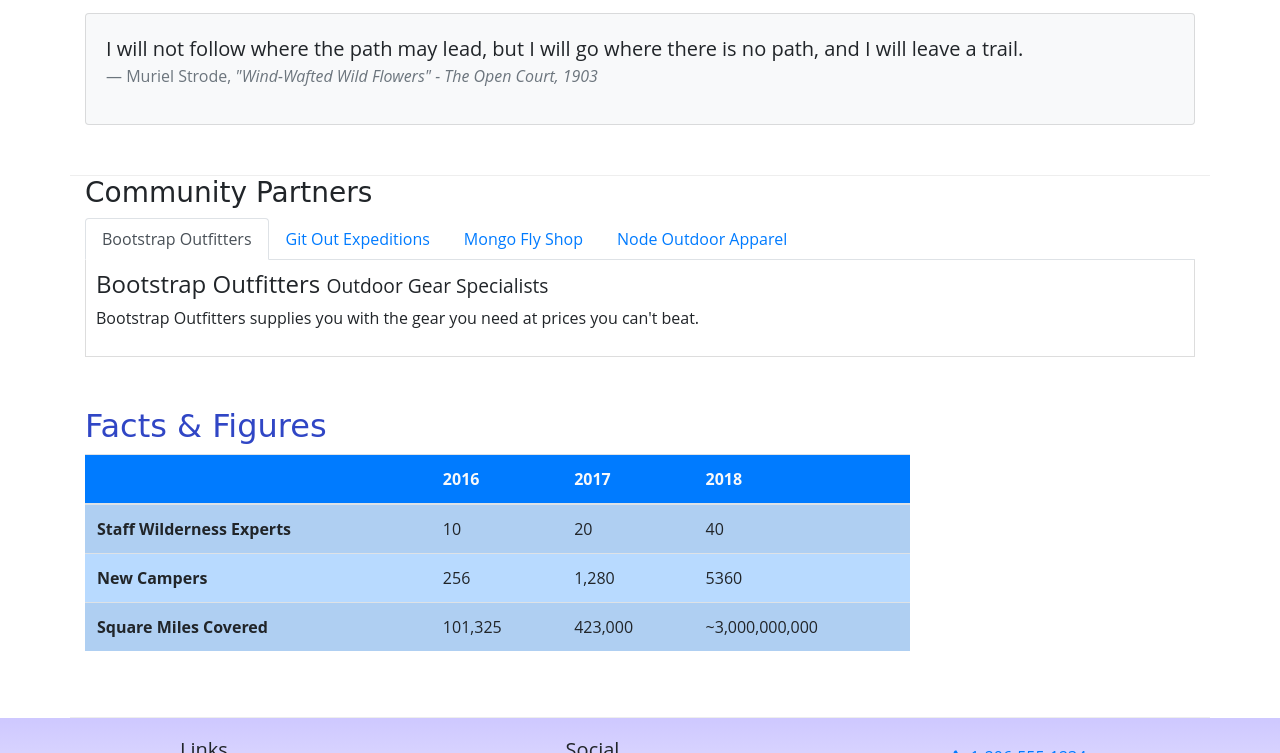
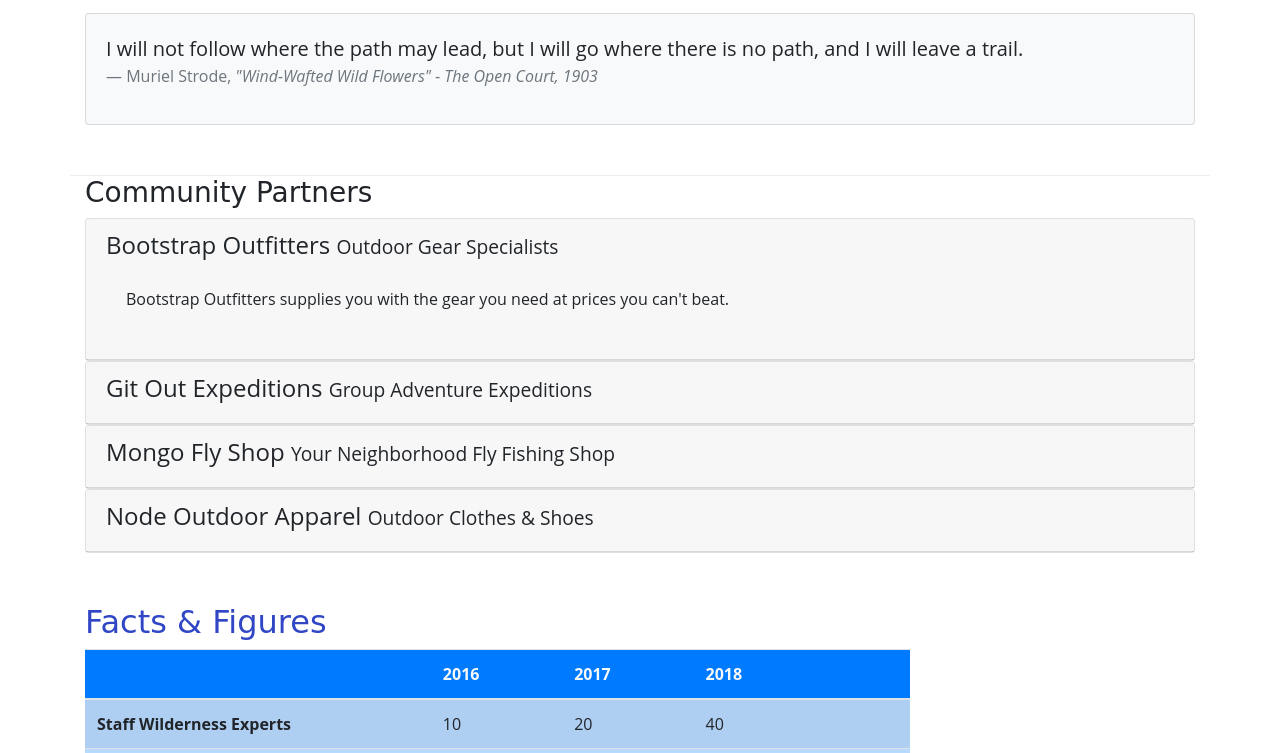
Before and after one commit to psmurphy02/nucampsite, a website: page aboutus.html in a window 1280 px wide. Shown: the part 653-1406 px from the top of the page. Drawn offline with nearby package versions, Linux system fonts and the light colour scheme; a web font is replaced by a local one.

Commit message:
Accordion

```diff
--- a/aboutus.html
+++ b/aboutus.html
@@ -100,7 +100,8 @@
             </div>
         </div>
 
-        <div class="row">
+        <!-- This was an example of tabs and tab content; we then changed it out to an accordion, so I copied the original tab code, pasted below, and commented out. ** I also commented out the tab-content style in styles.css-->
+        <!--<div class="row">
             <div class="col">
                 <h3>Community Partners</h3>
                 <ul class="nav nav-tabs">
@@ -125,6 +126,66 @@
                     <div role="tabpanel" class="tab-pane fade" id="node">
                         <h4>Node Outdoor Apparel <small>Outdoor Clothes & Shoes</small></h4>
                         <p class="d-none d-sm-block">From polar fleeces to swimsuits, hiking boots to waders, a visit to Node will be sure to get you covered.</p>
+                    </div>
+                </div>
+            </div>
+        </div>-->
+
+        <div class="row">
+            <div class="col">
+                <h3>Community Partners</h3>
+                <div id="accordion">
+                    <div class="card">
+                        <div role="tab" class="card-header">
+                            <h4>
+                                <a data-toggle="collapse" data-target="#bootstrap">Bootstrap Outfitters <small>Outdoor Gear Specialists</small>
+                                </a>
+                            </h4>
+                            <div class="collapse show" id="bootstrap" data-parent="#accordion">
+                                <div class="card-body">
+                                    <p class="d-none d-sm-block">Bootstrap Outfitters supplies you with the gear you need at prices you can't beat.</p>
+                                </div>
+                            </div>
+                        </div>
+                    </div>
+                    <div class="card">
+                        <div role="tab" class="card-header">
+                            <h4>
+                                <a class="collapsed" data-toggle="collapse" data-target="#git">Git Out Expeditions <small>Group Adventure Expeditions</small>
+                                </a>
+                            </h4>
+                            <div class="collapse" id="git" data-parent="#accordion">
+                                <div class="card-body">
+                                    <p class="d-none d-sm-block">Join Git Out Expeditions to explore new horizons with a group of other adventurers!</p>
+                                </div>
+                            </div>
+                        </div>
+                    </div>
+                    <div class="card">
+                        <div role="tab" class="card-header">
+                            <h4>
+                                <a class="collapsed" data-toggle="collapse" data-target="#mongo">Mongo Fly Shop <small>Your Neighborhood Fly Fishing Shop</small>
+                                </a>
+                            </h4>
+                            <div class="collapse" id="mongo" data-parent="#accordion">
+                                <div class="card-body">
+                                    <p class="d-none d-sm-block">Need a new fishing pole, a tacklebox, or flies of all kinds? Stop by Mongo Fly Shop.</p>
+                                </div>
+                            </div>
+                        </div>
+                    </div>
+                    <div class="card">
+                        <div role="tab" class="card-header">
+                            <h4>
+                                <a class="collapsed" data-toggle="collapse" data-target="#node">Node Outdoor Apparel <small>Outdoor Clothes & Shoes</small>
+                                </a>
+                            </h4>
+                            <div class="collapse" id="node" data-parent="#accordion">
+                                <div class="card-body">
+                                    <p class="d-none d-sm-block">From polar fleeces to swimsuits, hiking boots to waders, a visit to Node will be sure to get you covered.</p>
+                                </div>
+                            </div>
+                        </div>
                     </div>
                 </div>
             </div>
--- a/css/styles.css
+++ b/css/styles.css
@@ -34,8 +34,8 @@ header h2 {
     background-color: #901CAD;
 }
 
-.tab-content {
+/*.tab-content {
     border: 1px solid #DDD;
     border-top: none;
     padding: 10px;
-}
+}*/
```
